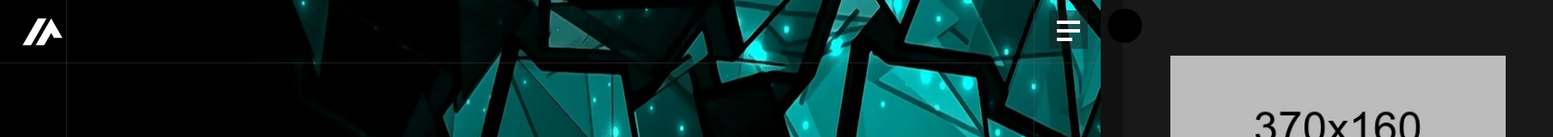
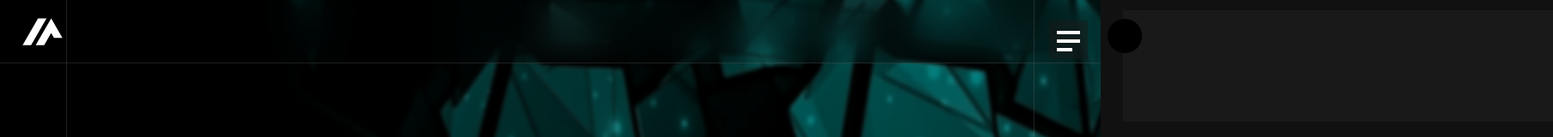
Before and after one commit to OmarRamoun/ana-fayrouz, a React (Create React App) app: page / in a window 1280 px wide. Shown: the top 160 px of the page at 86% size, 1806 px wide, since content can reach past the window. Built offline with nearby package versions, Linux system fonts and the light colour scheme; a web font is replaced by a local one.

Commit message:
feat: awesome

```diff
--- a/src/components/Banner/Banner.js
+++ b/src/components/Banner/Banner.js
@@ -13,7 +13,7 @@
         <div className='hero-slider hero-slider-bg'>
           <div className='slide'>
             <div className='slider-image'>
-              <img src={Slides} alt='' />
+              <img style={{filter: 'brightness(0.5) blur(2px)'}} src={Slides} alt='' />
             </div>
             <div className='container'>
               <div className='row'>
--- a/src/components/Header.js
+++ b/src/components/Header.js
@@ -16,9 +16,9 @@
 
   render() {
     return (
-      <header id='header' className='site-header header-style-1'>
+      <header id='header' className='site-header header-style-1'  style={{backdropFilter: 'blur(20px)'}}>
         <nav className='navigation navbar navbar-default'>
-          <div className='container-fluid'>
+          <div className='container-fluid'  style={{backdropFilter: 'blur(10px)'}}>
             <div className='navbar-header'>
               <button
                 type='button'
--- a/src/main-component/App/App.css
+++ b/src/main-component/App/App.css
@@ -35,6 +35,7 @@
   font-size: 1rem;
   -webkit-font-smoothing: antialiased;
   overflow-x: hidden;
+  background-attachment: fixed;
 }
 
 @media (max-width: 767px) {
@@ -1191,8 +1192,8 @@
   overflow: hidden;
 }
 .hero .hero-slider .slider-image {
-  -webkit-animation: kenburn 25s 2s alternate infinite;
-  -animation: kenburn 25s 2s alternate infinite;
+  -webkit-animation: kenburn 20s 2s alternate infinite;
+  -animation: kenburn 20s 2s alternate infinite;
 }
 .hero .slide-caption {
   padding-top: 0px;
```
